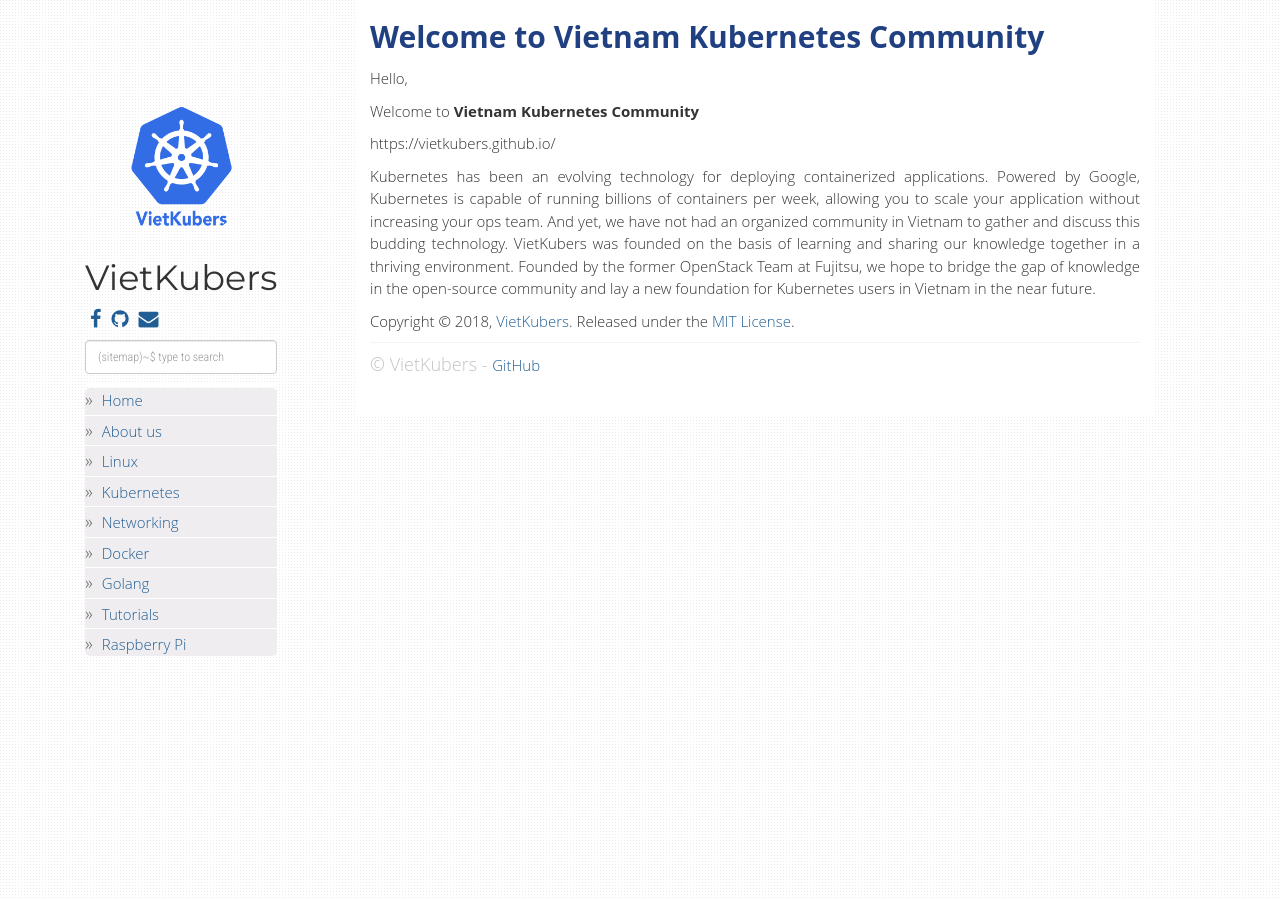
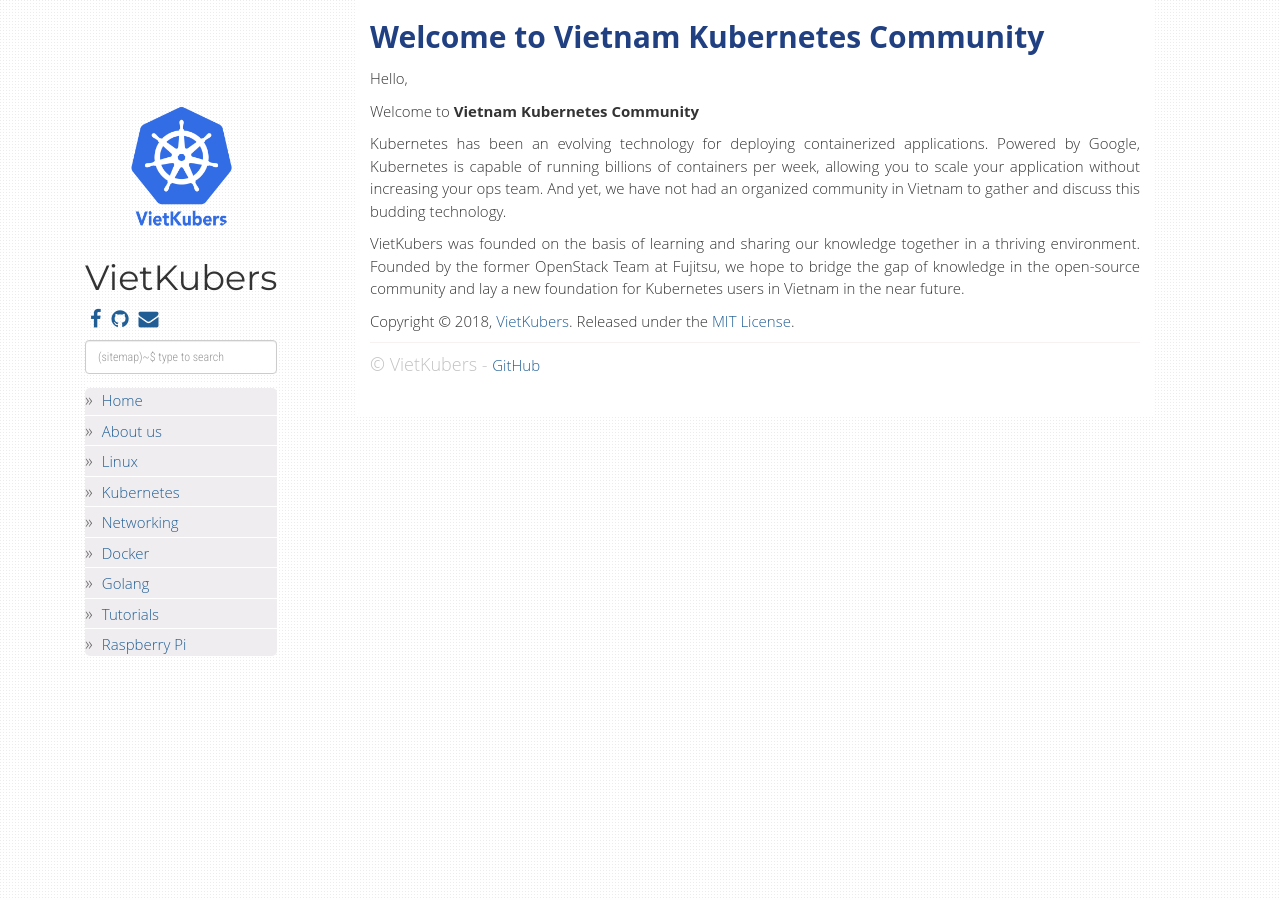
Before and after one commit to vietkubers/vietkubers.github.io, a Jekyll site: the page built from about.md, in a window 1280 px wide. Built offline with Jekyll 4.4.1, drawn with Linux system fonts in a browser that asks for light colours; nearby versions of some CDN libraries; part of the change alters nothing that is shown.

Commit message:
Update about.md

```diff
--- a/about.md
+++ b/about.md
@@ -8,8 +8,8 @@ Hello,
 
 Welcome to **Vietnam Kubernetes Community**
 
-https://vietkubers.github.io/
+Kubernetes has been an evolving technology for deploying containerized applications. Powered by Google, Kubernetes is capable of running billions of containers per week, allowing you to scale your application without increasing your ops team. And yet, we have not had an organized community in Vietnam to gather and discuss this budding technology.
 
-Kubernetes has been an evolving technology for deploying containerized applications. Powered by Google, Kubernetes is capable of running billions of containers per week, allowing you to scale your application without increasing your ops team. And yet, we have not had an organized community in Vietnam to gather and discuss this budding technology. VietKubers was founded on the basis of learning and sharing our knowledge together in a thriving environment. Founded by the former OpenStack Team at Fujitsu, we hope to bridge the gap of knowledge in the open-source community and lay a new foundation for Kubernetes users in Vietnam in the near future.
+VietKubers was founded on the basis of learning and sharing our knowledge together in a thriving environment. Founded by the former OpenStack Team at Fujitsu, we hope to bridge the gap of knowledge in the open-source community and lay a new foundation for Kubernetes users in Vietnam in the near future.
 
 Copyright © 2018, [VietKubers](https://github.com/vietkubers). Released under the [MIT License](https://github.com/vietkubers/vietkubers.github.io/blob/master/LICENSE).
```
